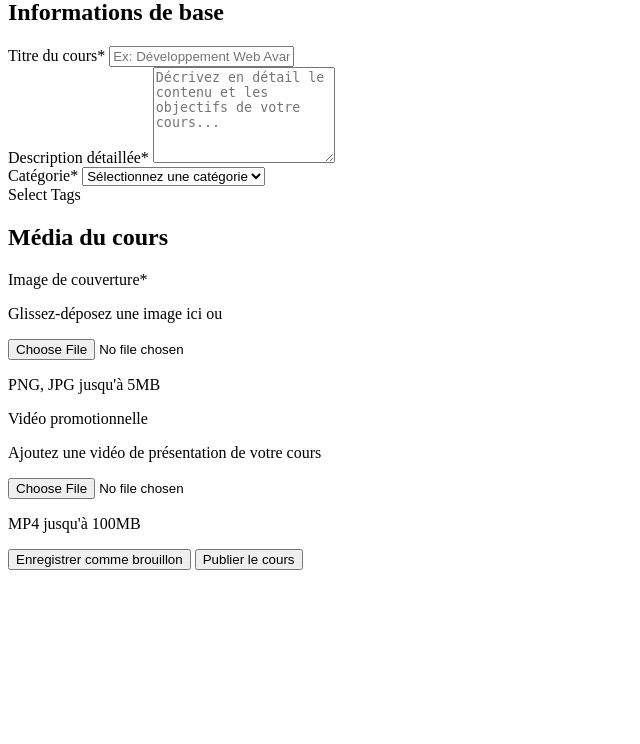
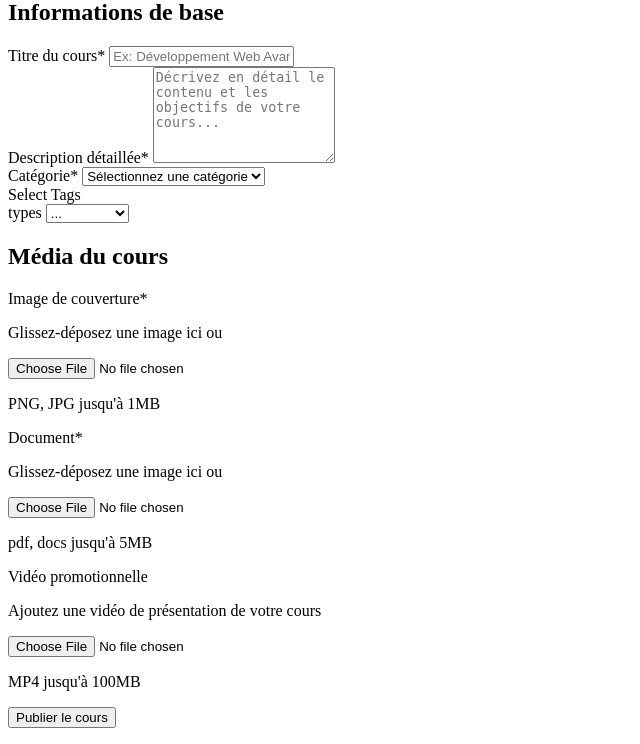
Before and after one commit to Souhail-imarraine/Youdemy, a PHP site: page /Enseignant/ajouterCourse.php in a window 1280 px wide. Shown: the part 148-892 px from the top of the page, without its empty margins (0-640 px from the left). Before the commit the page ends 718 px from the top, so only its background shows below. Run offline with PHP 8.4, Linux system fonts and the light colour scheme; data that the repository does not hold is empty.

Commit message:
PDCELY-27 ajouter course type video

```diff
--- a/Enseignant/ajouterCourse.php
+++ b/Enseignant/ajouterCourse.php
@@ -51,7 +51,6 @@
                     </div>
                 </div>
 
-
                 <div>
                     <label class="block text-sm font-medium text-gray-700 mb-2">Select Tags</label>
                     <div id="tags-container" class="flex flex-wrap gap-3">
@@ -63,6 +62,18 @@
                                 value="<?php echo $tag['id']; ?>" class="hidden">
                         </label>
                         <?php endforeach; ?>
+                    </div>
+                </div>
+
+                <div class="grid grid-cols-1 md:grid-cols-1 gap-6">
+                    <div>
+                        <label class="block text-sm font-medium text-gray-700 mb-2">types</label>
+                        <select id="typeSelect" name="type"
+                            class="w-full px-4 py-2.5 bg-gray-50 border border-gray-200 rounded-lg focus:ring-2 focus:ring-teal-500 focus:bg-white">
+                            <option value="">...</option>
+                            <option value="Video">Video</option>
+                            <option value="Document">Document</option>
+                        </select>
                     </div>
                 </div>
 
@@ -82,13 +93,27 @@
                             <input type="file" name="imageCouverture"
                                 class="text-teal-600 font-medium hover:text-teal-700 mt-4"
                                 accept="image/png, image/jpeg">
-                            <p class="text-sm text-gray-400 mt-1">PNG, JPG jusqu'à 5MB</p>
+                            <p class="text-sm text-gray-400 mt-1">PNG, JPG jusqu'à 1MB</p>
                         </div>
                     </div>
                 </div>
 
-                <div>
-                    <label class="block text-sm font-medium text-gray-700 mb-2">Vidéo promotionnelle</label>
+                <div class="hidden" id="document_container">
+                <label class="block text-sm font-medium text-gray-700 mb-2">Document*</label>
+                <div class="border-2 border-dashed border-gray-300 rounded-lg p-8">
+                        <div class="text-center">
+                            <i class="fas fa-cloud-upload-alt text-4xl text-gray-400 mb-3"></i>
+                            <p class="text-gray-500">Glissez-déposez une image ici ou</p>
+                            <input type="file" name="contenu_document"
+                                class="text-teal-600 font-medium hover:text-teal-700 mt-4"
+                                accept="image/png, image/jpeg">
+                            <p class="text-sm text-gray-400 mt-1">pdf, docs jusqu'à 5MB</p>
+                        </div>
+                    </div>
+                </div>
+
+                <div class="hidden" id="video_container">
+                    <label class=" blok text-sm font-medium text-gray-700 mb-2">Vidéo promotionnelle</label>
                     <div class="border-2 border-dashed border-gray-300 rounded-lg p-8">
                         <div class="text-center"> <i class="fas fa-film text-4xl text-gray-400 mb-3"></i>
                             <p class="text-gray-500">Ajoutez une vidéo de présentation de votre cours</p> <input
@@ -100,10 +125,6 @@
                 </div>
             </div>
             <div class="flex items-center justify-end space-x-4 pt-6">
-                <button type="button"
-                    class="px-6 py-2.5 border border-gray-300 text-gray-700 rounded-lg hover:bg-gray-50">
-                    Enregistrer comme brouillon
-                </button>
                 <button type="submit" name="creat_cours"
                     class="px-6 py-2.5 bg-teal-700 text-white rounded-lg hover:bg-teal-800 flex items-center">
                     <i class="fas fa-check mr-2"></i>
@@ -129,4 +150,21 @@
         }
     });
 });
+
+let typeSelect = document.querySelector('#typeSelect');
+let documentContainer = document.querySelector('#document_container');
+let videoContainer = document.querySelector('#video_container');
+
+typeSelect.addEventListener('change', function() {
+    videoContainer.classList.add('hidden');
+    documentContainer.classList.add('hidden');
+
+    if (this.value === 'Video') {
+        videoContainer.classList.remove('hidden');
+    } else if (this.value === 'Document') {
+        documentContainer.classList.remove('hidden');
+    }
+});
+
+
 </script>
--- a/classes/Categorie.php
+++ b/classes/Categorie.php
@@ -8,7 +8,6 @@
     }
 
     public function createCategory(){
-        // Create category logic
     }
 
     public function deleteCategory(int $category_id){
```
Also changed, not shown: action/create_cours.php (+42 -21 lines), classes/cours_document.php (+41 -0 lines), Enseignant/uploads/documents/Capture_d_____cran_2024-11-05_114009.png (added), Enseignant/uploads/documents/Capture_d___cran_2025-01-11_123253.png (added), Enseignant/uploads/images/Capture_d___cran_2024-10-26_011357.png (added), Enseignant/uploads/images/Capture_d___cran_2024-11-05_161750.png (added), Enseignant/uploads/images/Capture_d___cran_2025-01-01_214800.png (added), Enseignant/uploads/images/protfolio-img04.jpg (added), 1 other file.
